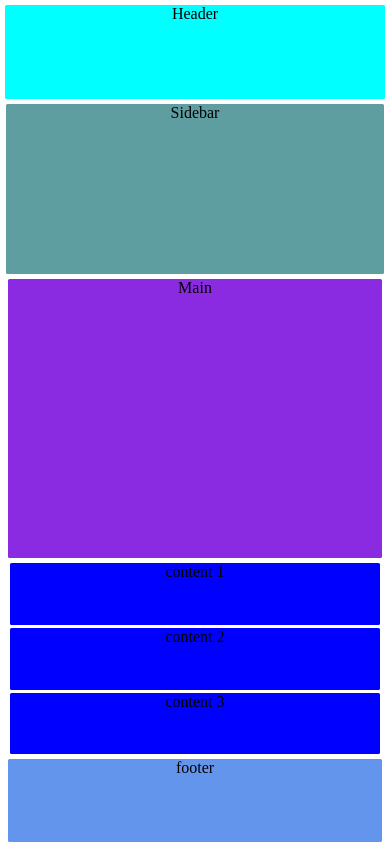
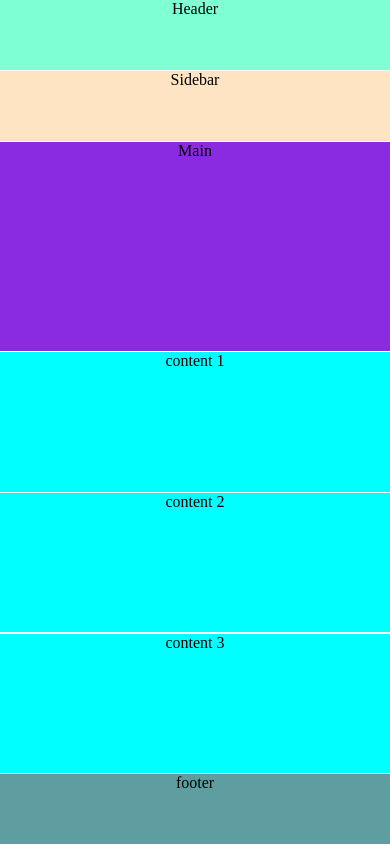
Before and after one commit to KRUTARTH-PIPALIYA-SIMFORM/FlexLayoutAssignment, a plain HTML site: page index.html in a window 390 px wide. Drawn offline with Linux system fonts and the light colour scheme.

Commit message:
refact: Implement layout by grid

```diff
--- a/index.html
+++ b/index.html
@@ -10,25 +10,17 @@
     <header>
         Header
     </header>
-    <div id="mainDiv">
     <aside>
         Sidebar
     </aside>
-        <div id="wrapperDiv">
     <main>
         Main
     </main>
-            <div id="contentWrapper">
-                <div class="content">content 1</div>
-                <div class="content">content 2</div>
-                <div class="content">content 3</div>
-            </div>
+    <div class="content" id="c1">content 1</div>
+    <div class="content" id="c2">content 2</div>
+    <div class="content" id="c3">content 3</div>
     <footer>
         footer
     </footer>
-        </div>
-
-    </div>
-
 </body>
 </html>
--- a/style.css
+++ b/style.css
@@ -1,62 +1,73 @@
 *{
+    margin: 0%;
+    padding: 0%;
+    box-sizing: border-box;
     text-align: center;
-    margin: 0.1rem;
-    padding: 0;
-    border-radius: 0.1rem;
+}
+body{
+    height: 100vh;
+    display: grid;
+    grid-template-columns: repeat(4, 1fr);
+    grid-template-areas:
+    "header header header header"
+    "sidebar main main main"
+    "sidebar content1 content2 content3"
+    "sidebar footer footer footer";
+    grid-template-rows:
+    1fr
+    5fr
+    3fr
+    2fr;
+    gap: 0.1rem;
+}
+header{
+    grid-area: header;
+    background-color: aquamarine;
+}
+aside{
+    grid-area: sidebar;
+    background-color: bisque;
+}
+main{
+    grid-area: main;
+    background-color: blueviolet;
+}
+footer{
+    grid-area: footer;
+    background-color: cadetblue;
+}
+.content{
+    background-color: aqua;
+}
+#c1{
+    grid-area: content1;
+}
+#c2{
+    grid-area: content2;
+}
+#c3{
+    grid-area: content3;
 }
 
-body{
-    height: 100vh;
-    flex-direction: column;
-    display: flex;
-}
+@media (max-width:500px) {
+    body{
+        grid-template-columns: 1fr;
+        grid-template-rows:
+        1fr
+        1fr
+        3fr
+        2fr
+        2fr
+        2fr
+        1fr;
 
-header{
-    background-color:aqua;
-    flex-grow: 1;
-}
-
-#mainDiv{
-    display: flex;
-    flex-grow: 8;
-}
-
-#wrapperDiv{
-    flex-grow: 3;
-    display: flex;
-    flex-direction: column;
-}
-
-main{
-    background-color: blueviolet;
-    flex-grow: 4;
-}
-
-#contentWrapper{
-    display: flex;
-    flex-grow: 2;
-}
-
-.content{
-    background-color: blue;
-    flex-grow: 1;
-}
-
-aside{
-    background-color: cadetblue;
-    flex-grow: 1;
-}
-
-footer{
-    background-color: cornflowerblue;
-    flex-grow: 1;
-}
-
-@media (max-width:500px){
-    #mainDiv{
-       flex-direction: column;
-    }
-    #contentWrapper{
-        flex-direction: column;
+        grid-template-areas:
+            "header"
+            "sidebar"
+            "main"
+            "content1"
+            "content2"
+            "content3"
+            "footer";
     }
 }
```
Lines whose indentation alone changed are shown as unchanged.
